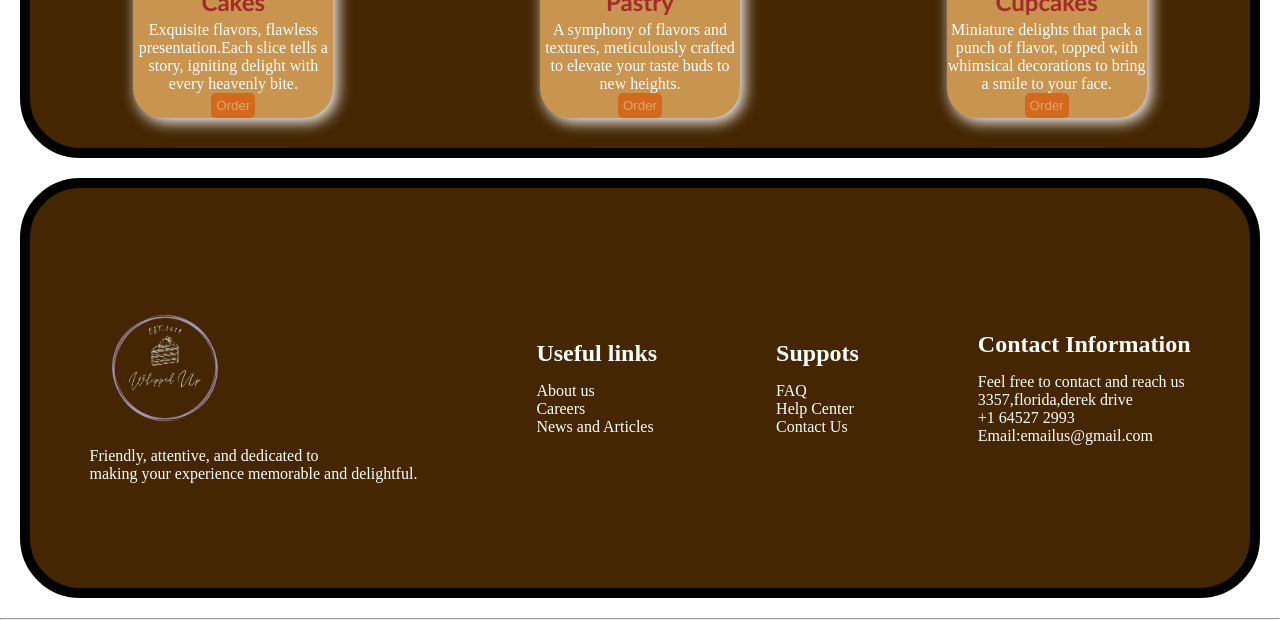
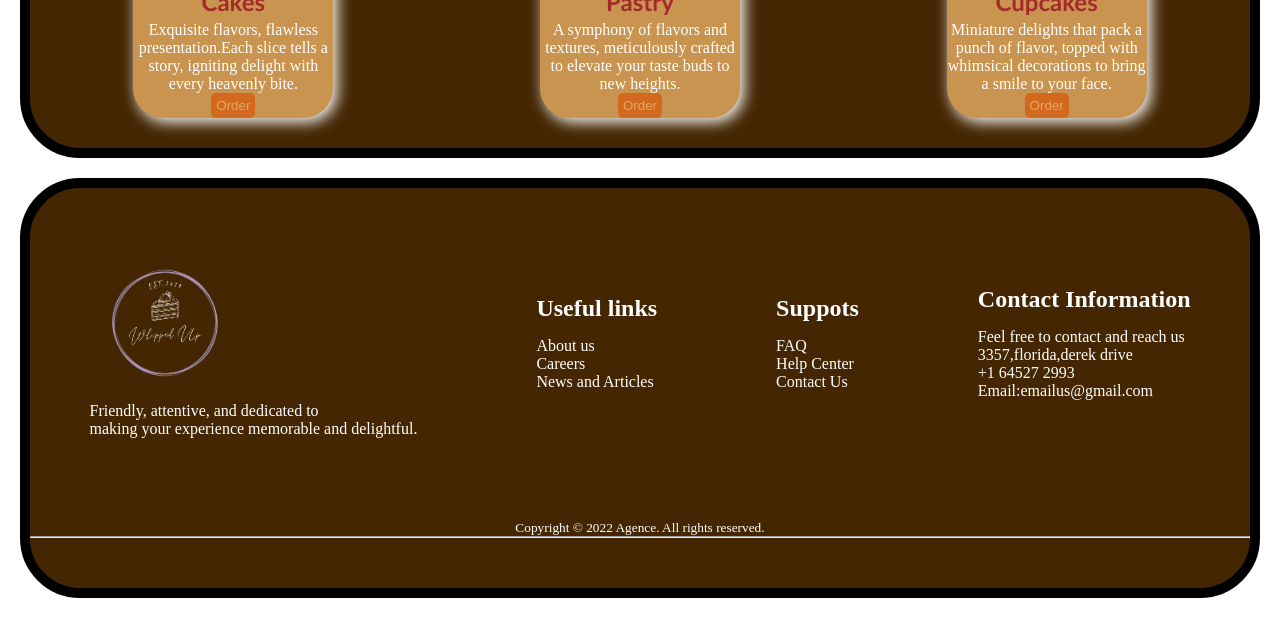
Before and after one commit to RafsanAhsan00/whipped-up, a plain HTML site: page index.html in a window 1280 px wide. Shown: the part 1797-2417 px from the top of the page. Drawn offline with Linux system fonts and the light colour scheme.

Commit message:
final changes

```diff
--- a/index.html
+++ b/index.html
@@ -84,8 +84,7 @@
         </section>
     </main>
 
-    <footer>
-        <section>
+    <footer class="last-part">
         <div class="footer-container">
             <div class="f1">
                 <img class="f1-img" src="./logo/logo.png" alt="">
@@ -111,13 +110,12 @@
                 <p>Email:emailus@gmail.com</p>
             </div>
         </div>
-        <hr>
-            <div>
-                <p></p>
-            </div>
-    </section>
 
 
+        <p class="copy">
+            <small>Copyright &copy; 2022 Agence. All rights reserved.</small>
+        </p>
+        <hr id="hr1">
     </footer>
 
 
--- a/styles/whipped-up.css
+++ b/styles/whipped-up.css
@@ -162,19 +162,26 @@
     width: 150px;
  }
  .footer-container{
+    padding-top: 60px;
     display: flex;
     justify-content: space-around;
     align-items: center;
     list-style: none;
-    border: 10px solid black;
-    border-radius: 60px;
-    margin: 20px;
-    height: 400px;
-    background-color:rgb(68, 38, 3);
-    color: white;
 
  }
 .f-head{
     padding-bottom: 15px;
 
 }
+.last-part{
+    height: 400px;
+    background-color:rgb(68, 38, 3);
+    color: white;
+    border: 10px solid black;
+    border-radius: 60px;
+    margin: 20px;
+}
+.copy{
+    text-align: center;
+    padding-top: 80px;
+}
```
